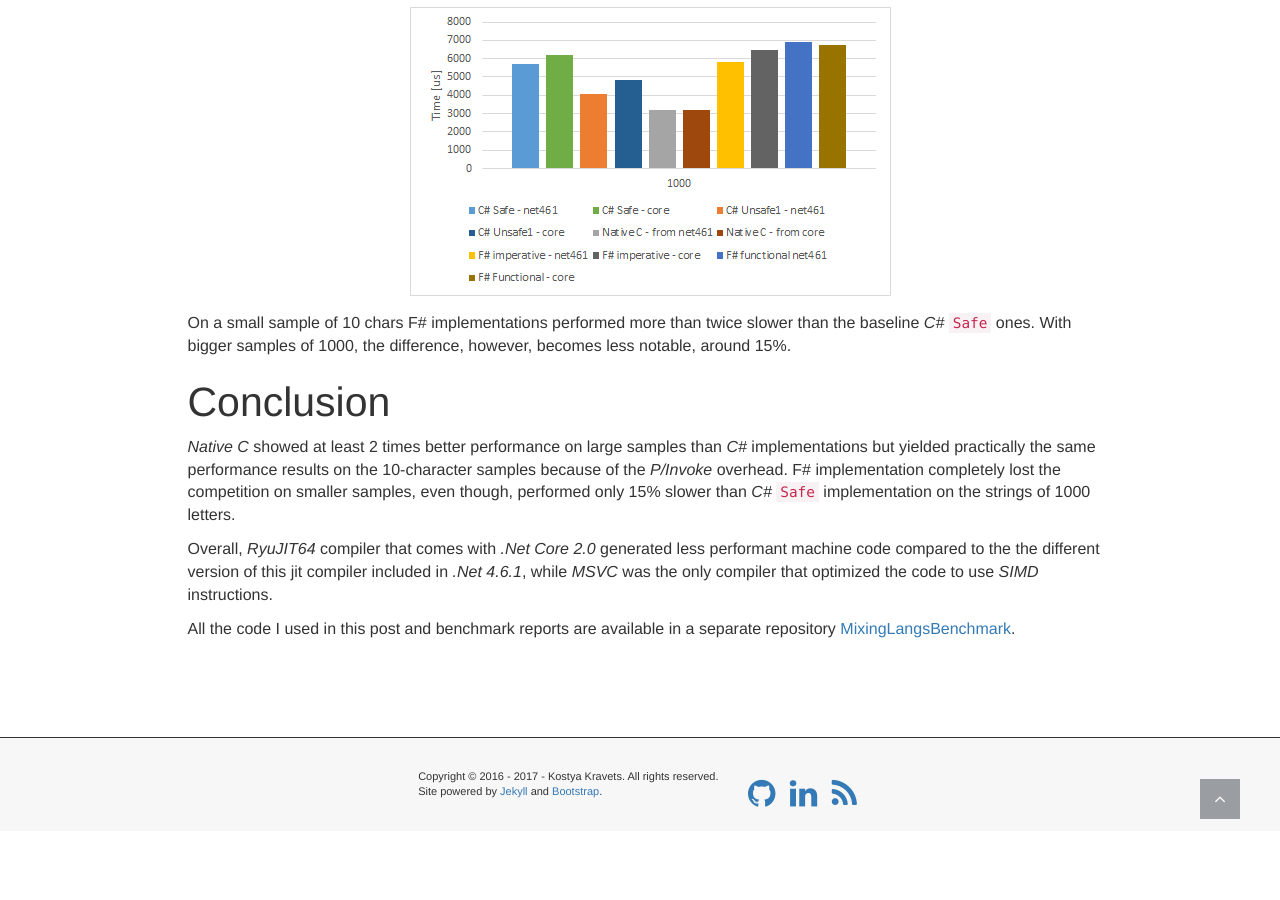
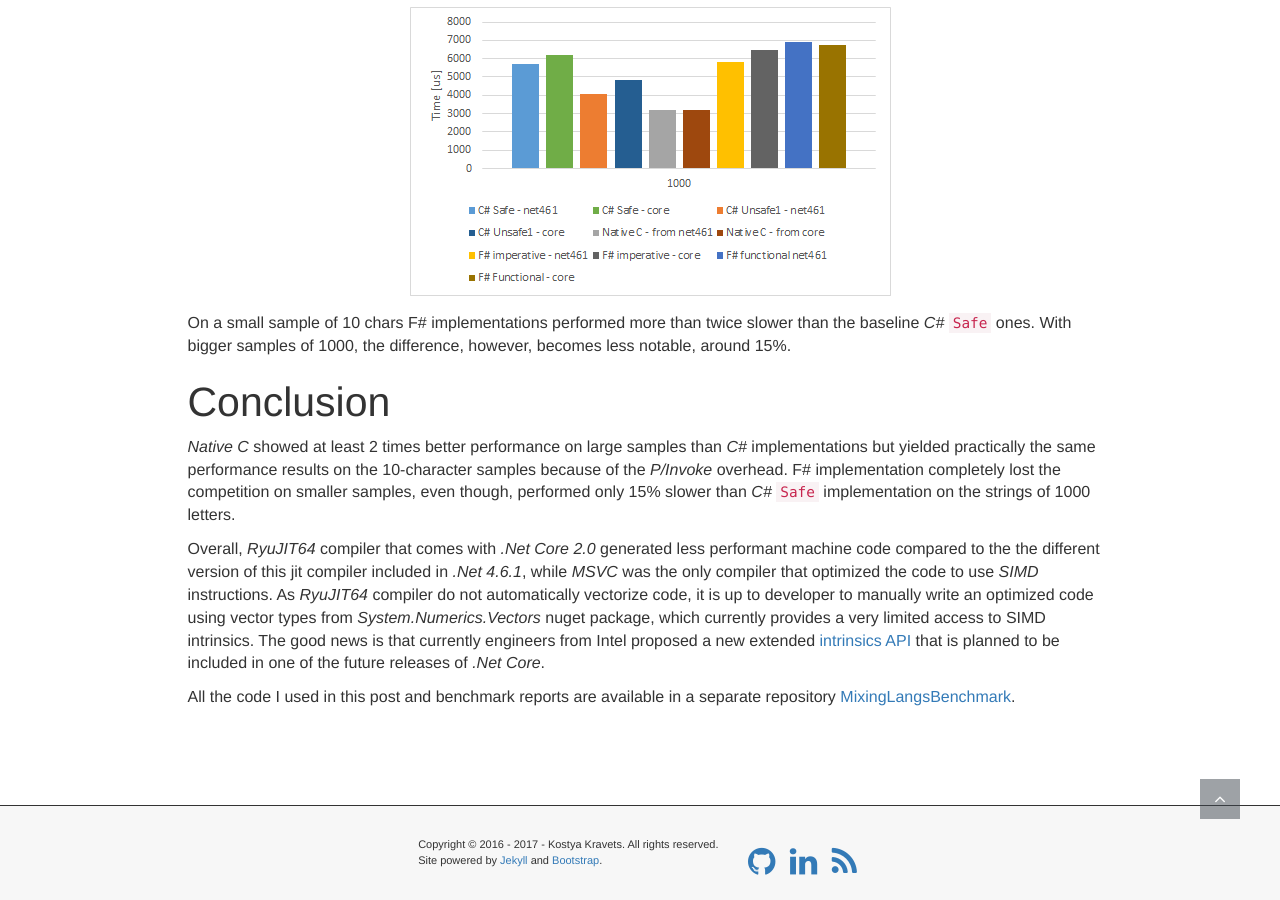
Before and after one commit to Kosat/kosat.github.io, a Jekyll site: the page built from _posts/2017-08-21-mixingLangsBenchmark.md, in a window 1280 px wide and 900 px high, scrolled down 7358 px. Built offline with Jekyll 4.4.1, drawn with Linux system fonts in a browser that asks for light colours; comment, search, counter and statistics services are not loaded; before the commit the page ends 8189 px from its top, so only the background shows below that.

Commit message:
Extended summary in Mixing Langs post

```diff
--- a/_posts/2017-08-21-mixingLangsBenchmark.md
+++ b/_posts/2017-08-21-mixingLangsBenchmark.md
@@ -110,5 +110,6 @@ On a small sample of 10 chars F# implementations performed more than twice slowe
 *Native C* showed at least 2 times better performance on large samples than *C#* implementations but yielded practically the same performance results on the 10-character samples because of the *P/Invoke* overhead. F# implementation completely lost the competition on smaller samples, even though, performed only 15% slower than *C#* `Safe` implementation on the strings of 1000 letters.
 
 Overall, *RyuJIT64* compiler that comes with *.Net Core 2.0* generated less performant machine code compared to the the different version of this jit compiler included in *.Net 4.6.1*, while *MSVC* was the only compiler that optimized the code to use *SIMD* instructions.
+As *RyuJIT64* compiler do not automatically vectorize code, it is up to developer to manually write an optimized code using vector types from *System.Numerics.Vectors* nuget package, which currently provides a very limited access to SIMD intrinsics. The good news is that currently engineers from Intel proposed a new extended [intrinsics API](https://github.com/dotnet/corefx/issues/22940) that is planned to be included in one of the future releases of *.Net Core*.
 
 All the code I used in this post and benchmark reports are available in a separate repository [MixingLangsBenchmark](https://github.com/Kosat/MixingLangsBenchmark "MixingLangsBenchmark").
```
